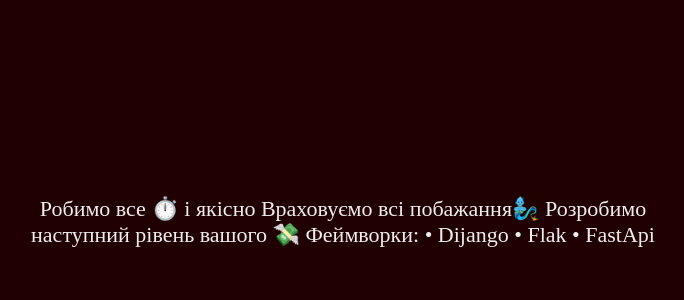
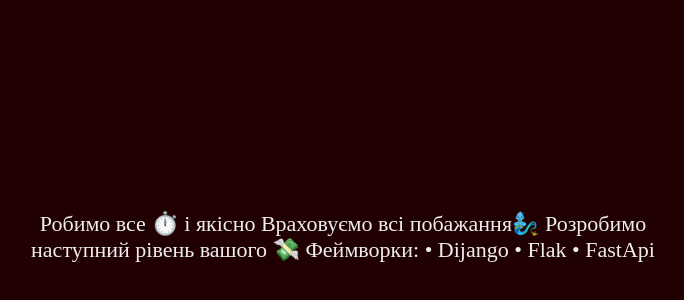
Before and after one commit to KostyaGoodAlive/DK_Projects, a plain HTML site: page index.html in a window 1280 px wide. Shown: the part 1165-1465 px from the top of the page, without its empty margins (297-981 px from the left). Drawn offline with Linux system fonts and the light colour scheme.

Commit message:
Update new.css

```diff
--- a/new.css
+++ b/new.css
@@ -97,7 +97,8 @@
     border-radius: 50%;
 }
 .intro p{
-    width: 700px;
+    padding: 15px;
+    max-width: 700px;
     font-size: 22px;
     text-align: center;
 }
```
